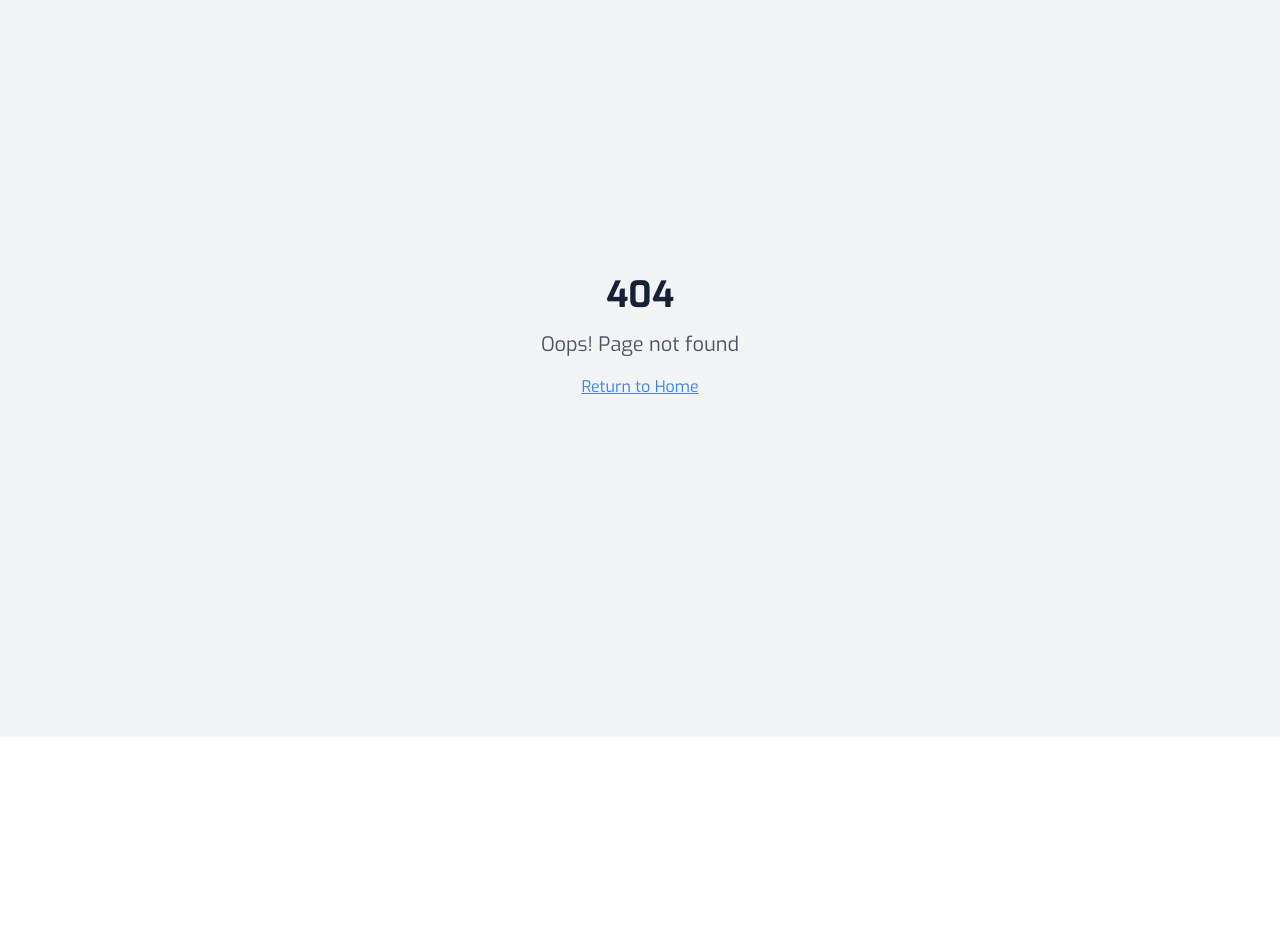
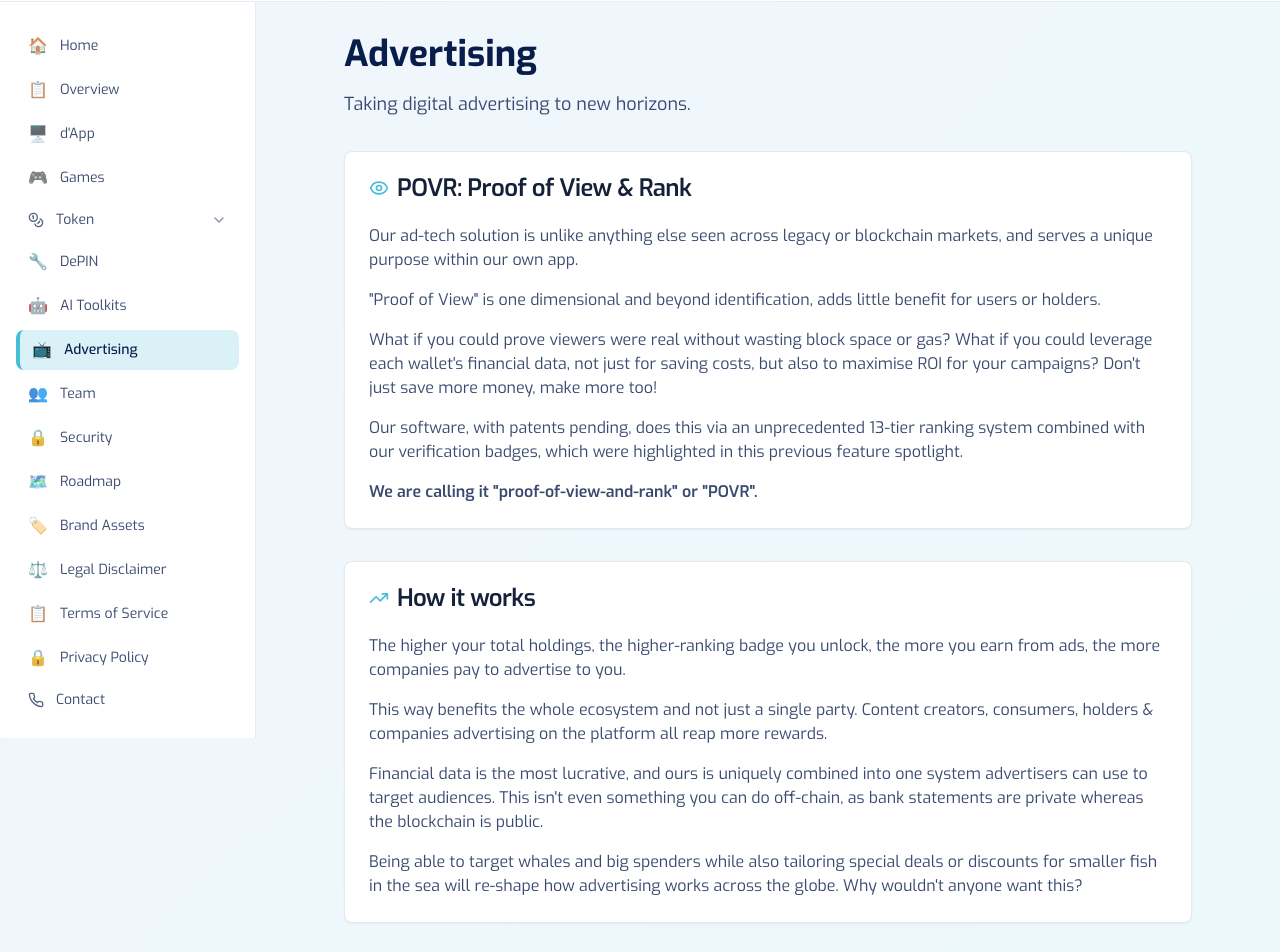
Before and after one commit to maldoteth/dehubdocs, a React (Vite) app: page /docs/advertising in a window 1280 px wide. Before the commit this address had no page. Shown: the part 63-1015 px from the top of the page. Before the commit the page ends 800 px from the top, so only its background shows below. Built offline with nearby package versions, Linux system fonts and the light colour scheme.

Commit message:
Add Advertising page
Added a new "Advertising" page with content about POVR.

```diff
--- a/src/App.tsx
+++ b/src/App.tsx
@@ -1,4 +1,3 @@
-
 import { Toaster } from "@/components/ui/toaster";
 import { Toaster as Sonner } from "@/components/ui/sonner";
 import { TooltipProvider } from "@/components/ui/tooltip";
@@ -15,6 +14,7 @@ const DocsHome = lazy(() => import("./pages/docs/DocsHome"));
 const Overview = lazy(() => import("./pages/docs/Overview"));
 const DePIN = lazy(() => import("./pages/docs/DePIN"));
 const AIToolkits = lazy(() => import("./pages/docs/AIToolkits"));
+const Advertising = lazy(() => import("./pages/docs/Advertising"));
 const QuickStart = lazy(() => import("./pages/docs/QuickStart"));
 const Installation = lazy(() => import("./pages/docs/Installation"));
 const ApiEndpoints = lazy(() => import("./pages/docs/ApiEndpoints"));
@@ -119,6 +119,11 @@ const App = () => (
                 <AIToolkits />
               </Suspense>
             } />
+            <Route path="advertising" element={
+              <Suspense fallback={<PageLoader />}>
+                <Advertising />
+              </Suspense>
+            } />
             <Route path="team" element={
               <Suspense fallback={<PageLoader />}>
                 <Team />
--- a/src/components/DocsLayout.tsx
+++ b/src/components/DocsLayout.tsx
@@ -51,6 +51,10 @@ const menuItems = [{
     title: 'AI Toolkits',
     path: '/docs/ai-toolkits',
     icon: '🤖'
+  }, {
+    title: 'Advertising',
+    path: '/docs/advertising',
+    icon: '📺'
   }, {
     title: 'Team',
     path: '/docs/team',
--- /dev/null
+++ b/src/pages/docs/Advertising.tsx
@@ -0,0 +1,93 @@
+
+import React from 'react';
+import { Card, CardContent, CardDescription, CardHeader, CardTitle } from '@/components/ui/card';
+import { Eye, Shield, TrendingUp, Users, Zap, Star, ExternalLink } from 'lucide-react';
+
+const Advertising = () => {
+  return (
+    <div className="space-y-8">
+      <div>
+        <h1 className="text-4xl font-bold text-royal-blue font-exo mb-4">Advertising</h1>
+        <p className="text-lg text-royal-blue/80 leading-relaxed">
+          Taking digital advertising to new horizons.
+        </p>
+      </div>
+
+      <Card>
+        <CardHeader>
+          <CardTitle className="flex items-center space-x-2">
+            <Eye className="w-5 h-5 text-middle-blue" />
+            <span>POVR: Proof of View & Rank</span>
+          </CardTitle>
+        </CardHeader>
+        <CardContent className="space-y-4">
+          <p className="text-royal-blue/80">
+            Our ad-tech solution is unlike anything else seen across legacy or blockchain markets, and serves a unique purpose within our own app.
+          </p>
+
+          <p className="text-royal-blue/80">
+            "Proof of View" is one dimensional and beyond identification, adds little benefit for users or holders.
+          </p>
+
+          <p className="text-royal-blue/80">
+            What if you could prove viewers were real without wasting block space or gas? What if you could leverage each wallet's financial data, not just for saving costs, but also to maximise ROI for your campaigns? Don't just save more money, make more too!
+          </p>
+
+          <p className="text-royal-blue/80">
+            Our software, with patents pending, does this via an unprecedented 13-tier ranking system combined with our verification badges, which were highlighted in this previous feature spotlight.
+          </p>
+
+          <p className="text-royal-blue/80 font-semibold">
+            We are calling it "proof-of-view-and-rank" or "POVR".
+          </p>
+        </CardContent>
+      </Card>
+
+      <Card>
+        <CardHeader>
+          <CardTitle className="flex items-center space-x-2">
+            <TrendingUp className="w-5 h-5 text-middle-blue" />
+            <span>How it works</span>
+          </CardTitle>
+        </CardHeader>
+        <CardContent className="space-y-4">
+          <p className="text-royal-blue/80">
+            The higher your total holdings, the higher-ranking badge you unlock, the more you earn from ads, the more companies pay to advertise to you.
+          </p>
+
+          <p className="text-royal-blue/80">
+            This way benefits the whole ecosystem and not just a single party. Content creators, consumers, holders & companies advertising on the platform all reap more rewards.
+          </p>
+
+          <p className="text-royal-blue/80">
+            Financial data is the most lucrative, and ours is uniquely combined into one system advertisers can use to target audiences. This isn't even something you can do off-chain, as bank statements are private whereas the blockchain is public.
+          </p>
+
+          <p className="text-royal-blue/80">
+            Being able to target whales and big spenders while also tailoring special deals or discounts for smaller fish in the sea will re-shape how advertising works across the globe. Why wouldn't anyone want this?
+          </p>
+        </CardContent>
+      </Card>
+
+      <Card>
+        <CardHeader>
+          <CardTitle className="flex items-center space-x-2">
+            <Shield className="w-5 h-5 text-middle-blue" />
+            <span>How does this prevent fraud?</span>
+          </CardTitle>
+        </CardHeader>
+        <CardContent className="space-y-4">
+          <p className="text-royal-blue/80">
+            Botting becomes less profitable while activity is trackable on-chain, easily connecting bad actors & eventually curating the entire user base. Advertisers target higher ranks, leaving minimal extractable value at the bottom layer, where any remaining fraud remains. On top of that, our decentralised moderation allows more efficient illicit activity detection and prevention.
+          </p>
+
+          <p className="text-royal-blue/80">
+            For more information on our ad revenue sharing, refer to this thread and our whitepaper below. Also, be sure to follow us for all the latest news on app features and updates.
+          </p>
+        </CardContent>
+      </Card>
+    </div>
+  );
+};
+
+export default Advertising;
```
